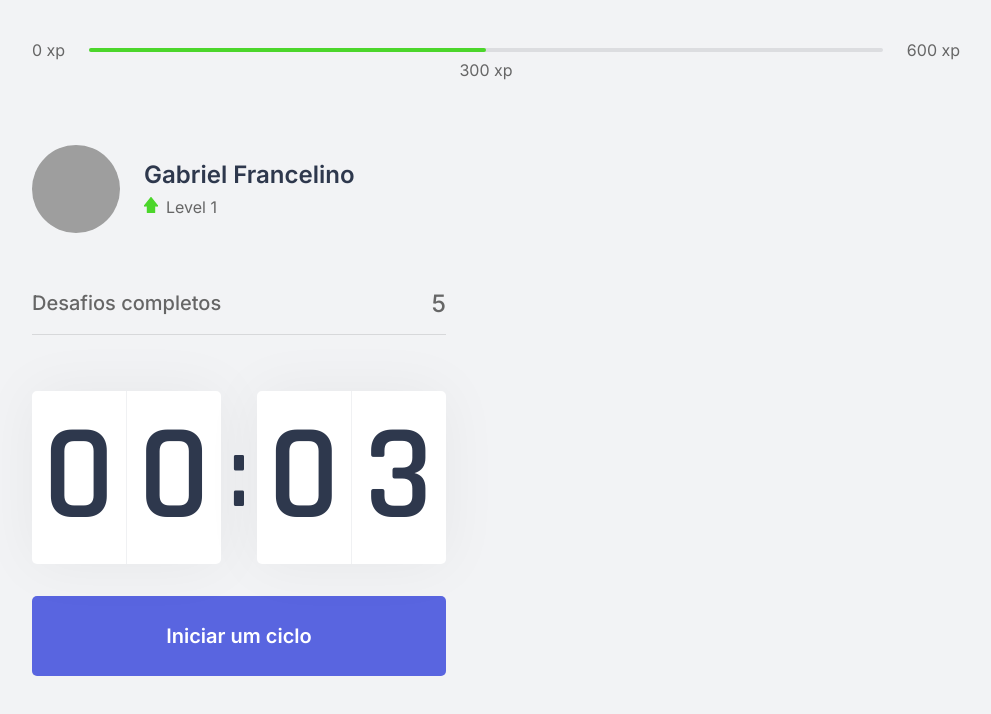
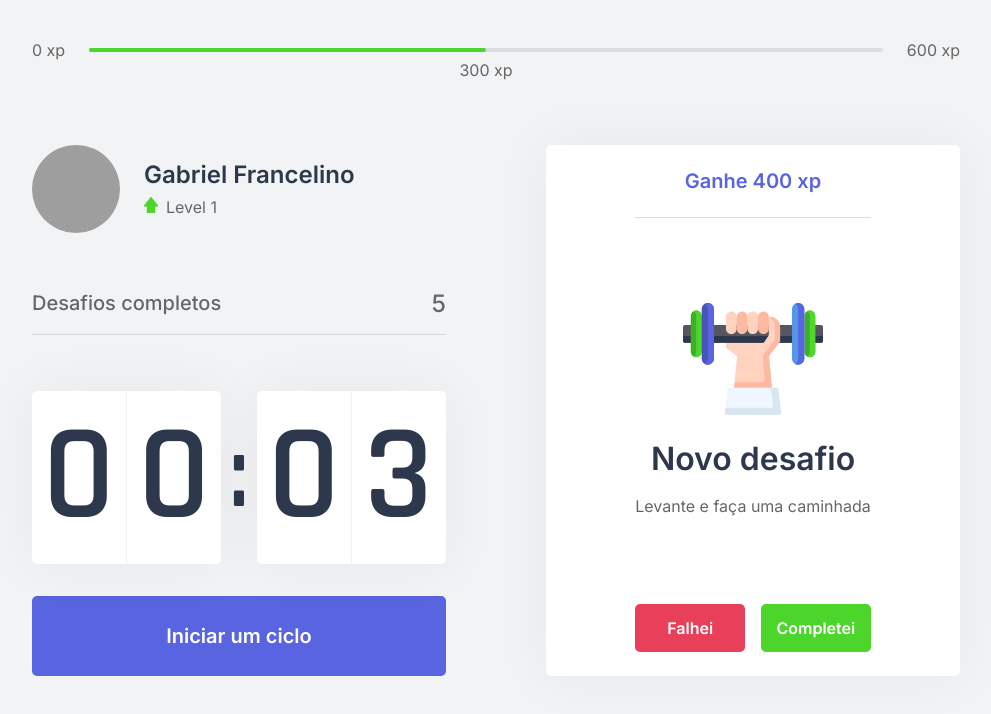
Before and after one commit to GabrielBritoAlmeida/NLW-four-movie, a Next.js app: page / in a window 1280 px wide. Shown: the top 714 px of the page, without its empty margins (144-1135 px from the left). Built offline with nearby package versions, Linux system fonts and the light colour scheme; grey boxes are pictures that could not be loaded.

Commit message:
feat: component ChallengeBox

```diff
--- a/src/components/ChallengeBox.tsx
+++ b/src/components/ChallengeBox.tsx
@@ -1,8 +1,33 @@
 import styles from "../styles/components/ChallengeBox.module.css";
 
-const ChallengeBox: React.FC = () => {
+export const ChallengeBox: React.FC = () => {
+  const hasActiveChallenge = true;
+
   return (
     <div className={styles.containerChallengeBox}>
+      {hasActiveChallenge ? (
+        <div className={styles.challengeActive}>
+          <header>Ganhe 400 xp</header>
+
+          <main>
+            <img
+              src="icons/body.svg"
+              alt="logo with hand holding a dumbbell (weight)"
+            />
+            <strong>Novo desafio</strong>
+            <p>Levante e faça uma caminhada</p>
+          </main>
+
+          <footer>
+            <button type="button" className={styles.challengeFailedButton}>
+              Falhei
+            </button>
+            <button type="button" className={styles.challengeSucceededButton}>
+              Completei
+            </button>
+          </footer>
+        </div>
+      ) : (
         <div className={styles.challengeNotActive}>
           <strong>
             Inicie um ciclo para receber desafios a serem completados
@@ -12,8 +37,7 @@
             Avance de level completando desafios.
           </p>
         </div>
+      )}
     </div>
   );
 };
-
-export default ChallengeBox;
--- a/src/pages/index.tsx
+++ b/src/pages/index.tsx
@@ -2,6 +2,7 @@
 import { Profile } from "../components/Profile";
 import { Countdown } from "../components/Countdown";
 import { CompletedChallenges } from "../components/CompletedChallenges";
+import { ChallengeBox } from "../components/ChallengeBox";
 
 import Head from "next/head";
 
@@ -21,7 +22,9 @@
           <CompletedChallenges />
           <Countdown />
         </div>
-        <div></div>
+        <div>
+          <ChallengeBox />
+        </div>
       </section>
     </div>
   );
--- a/src/styles/components/ChallengeBox.module.css
+++ b/src/styles/components/ChallengeBox.module.css
@@ -1,2 +1,112 @@
 .containerChallengeBox {
+  height: 100%;
+
+  background-color: var(--white);
+  border-radius: 5px;
+  box-shadow: 0 0 60px rgba(0, 0, 0, 0.05);
+  padding: 1.5rem 2rem;
+
+  display: flex;
+  flex-direction: column;
+  align-items: center;
+  justify-content: center;
+
+  text-align: center;
 }
+
+.challengeNotActive {
+  display: flex;
+  flex-direction: column;
+  align-items: center;
+}
+
+.challengeNotActive strong {
+  font-size: 1.5rem;
+  font-weight: 500;
+  line-height: 1.4;
+}
+
+.challengeNotActive p {
+  display: flex;
+  flex-direction: column;
+  align-items: center;
+
+  max-width: 70%;
+  font-weight: 500;
+  line-height: 1.4;
+
+  margin-top: 3rem;
+}
+
+.challengeNotActive p img {
+  margin-bottom: 1rem;
+}
+
+.challengeActive {
+  height: 100%;
+
+  display: flex;
+  flex-direction: column;
+}
+
+.challengeActive header {
+  color: var(--blue);
+  font-weight: 600;
+  font-size: 1.25rem;
+  padding: 0 2rem 1.5rem;
+  border-bottom: 1px solid var(--gray-line);
+}
+
+.challengeActive main {
+  flex: 1;
+  display: flex;
+  flex-direction: column;
+  align-items: center;
+  justify-content: center;
+}
+
+.challengeActive main strong {
+  font-size: 2rem;
+  font-weight: 600;
+  color: var(--title);
+  margin: 1.5rem 0 1rem;
+}
+
+.challengeActive main p {
+  line-height: 1.5;
+}
+
+.challengeActive footer {
+  display: grid;
+  grid-template-columns: 1fr 1fr;
+  gap: 1rem;
+}
+
+.challengeActive footer button {
+  height: 3rem;
+
+  display: flex;
+  align-items: center;
+  justify-content: center;
+
+  border: 0;
+  border-radius: 5px;
+
+  color: var(--white);
+  font-size: 1rem;
+  font-weight: 600;
+
+  transition: filter 0.2s;
+}
+
+.challengeActive footer button.challengeFailedButton {
+  background-color: var(--red);
+}
+
+.challengeActive footer button.challengeSucceededButton {
+  background-color: var(--green);
+}
+
+.challengeActive footer button:hover {
+  filter: brightness(0.9);
+}
```
Lines whose indentation alone changed are shown as unchanged.
